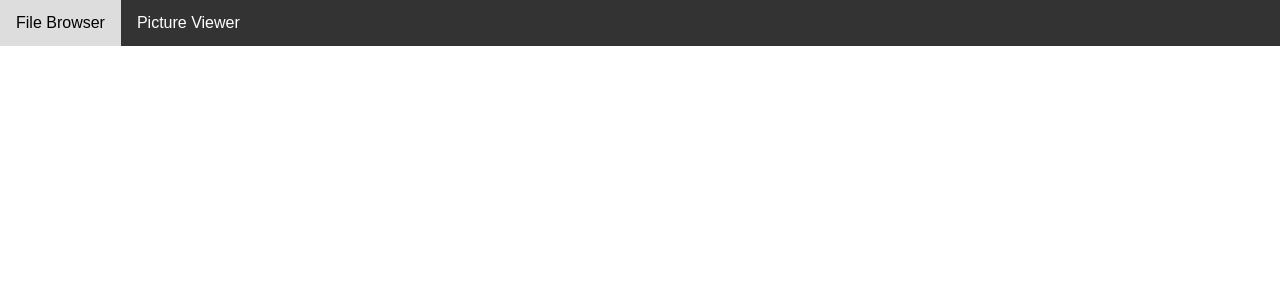
After one commit to david-morgenstern/filebrowser, a FastAPI app: template app/templates/navigation_bar.html in a window 1280 px wide. The commit adds this page. Shown: the top 300 px of the page. Run offline with FastAPI, Linux system fonts and the light colour scheme; the template is opened without the code that fills it, so the values that code supplies are empty.

Commit message:
add pic viewer

```diff
--- a/app/app.py
+++ b/app/app.py
@@ -15,9 +15,23 @@ app = FastAPI()
 
 static_dir = os.path.join(os.path.dirname(os.path.abspath(__file__)), "static")
 app.mount("/static", StaticFiles(directory=static_dir), name="static")
-
+app.mount("/data", StaticFiles(directory="/app/data"), name="data")
 templates = Jinja2Templates(directory="/app/templates")
 
+
+@app.get('/pictures')
+def view_pictures(request: Request):
+    picture_files = []
+    picture_extensions = (".jpg", ".jpeg")
+    for entry in os.scandir('/app/data'):
+        if entry.is_file() and entry.name.lower().endswith(picture_extensions):
+            file_data = {
+                'name': entry.name,
+                'path': entry.path
+            }
+            picture_files.append(file_data)
+    return templates.TemplateResponse("picture_viewer.html",
+                                      {"request": request, "picture_files": picture_files, "current_page": "picture_viewer"})
 
 @app.post('/download')
 async def download_file(request: Request):
@@ -83,4 +97,4 @@ def browse_directory(request: Request, directories: str):
         else:
             directories.append(entry)
     return templates.TemplateResponse("file_browser.html",
-                                      {"request": request, "files": files, "directories": directories})
+                                      {"request": request, "files": files, "directories": directories, "current_page": "file_browser"})
--- a/app/templates/file_browser.html
+++ b/app/templates/file_browser.html
@@ -50,6 +50,7 @@
     </script>
 </head>
 <body>
+    {% include "navigation_bar.html" %}
     <div class="container">
         <h1>File Browser</h1>
         <ul class="file-list">
--- /dev/null
+++ b/app/templates/navigation_bar.html
@@ -0,0 +1,51 @@
+<!-- navigation_bar.html -->
+<!DOCTYPE html>
+<html>
+<head>
+    <title>Navigation Bar</title>
+    <style>
+        /* Add your custom styles for the navbar here */
+        body {
+            margin: 0;
+            font-family: Arial, Helvetica, sans-serif;
+        }
+
+        .navigation-bar {
+            background-color: #333;
+            overflow: hidden;
+        }
+
+        .nav-item {
+            float: left;
+        }
+
+        .nav-item a {
+            display: block;
+            color: white;
+            text-align: center;
+            padding: 14px 16px;
+            text-decoration: none;
+        }
+
+        .nav-item a:hover {
+            background-color: #ddd;
+            color: black;
+        }
+
+        /* Active page style */
+        .active {
+            background-color: #4CAF50;
+        }
+    </style>
+</head>
+<body>
+    <div class="navigation-bar">
+        <div class="nav-item">
+            <a href="{{ url_for('browse_directory', directories='') }}" {% if current_page == 'file_browser' %}class="active"{% endif %}>File Browser</a>
+        </div>
+        <div class="nav-item">
+            <a href="{{ url_for('view_pictures') }}" {% if current_page == 'picture_viewer' %}class="active"{% endif %}>Picture Viewer</a>
+        </div>
+    </div>
+</body>
+</html>
--- a/docker-compose.yaml
+++ b/docker-compose.yaml
@@ -8,7 +8,7 @@ services:
       - "666:666"
     volumes:
       - ${DATA_VOLUME}:/app/data:ro
-      - ./app/templates/file_browser.html:/app/templates/file_browser.html
+      - ./app/templates/:/app/templates/
       - ./app/app.py:/app/app.py
     command: uvicorn app:app --host 0.0.0.0 --port 666 --reload
     env_file:
```
Also changed, not shown: app/static/custom.css (+19 -0 lines), app/templates/picture_viewer.html (added, +96 -0 lines).
